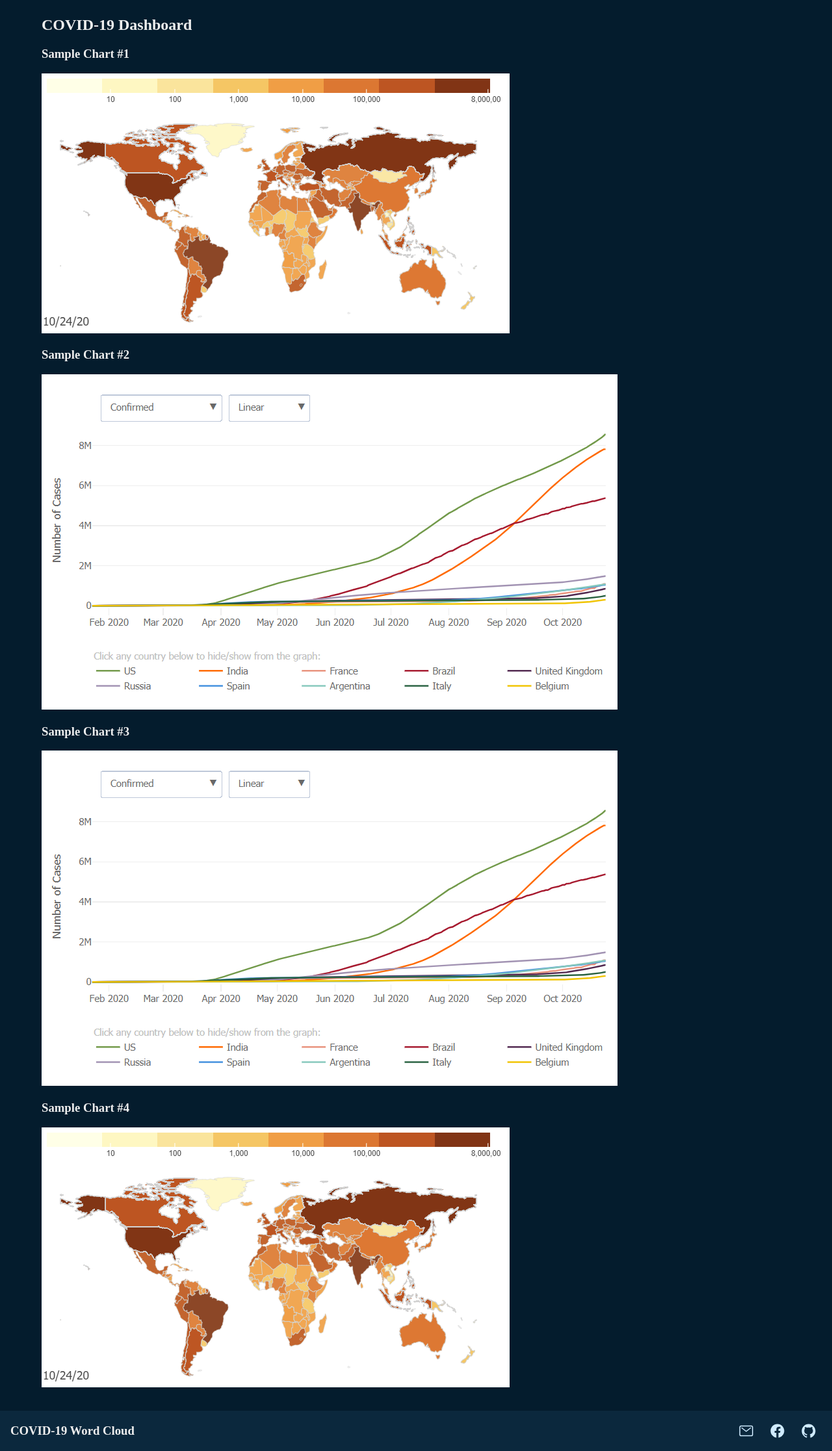
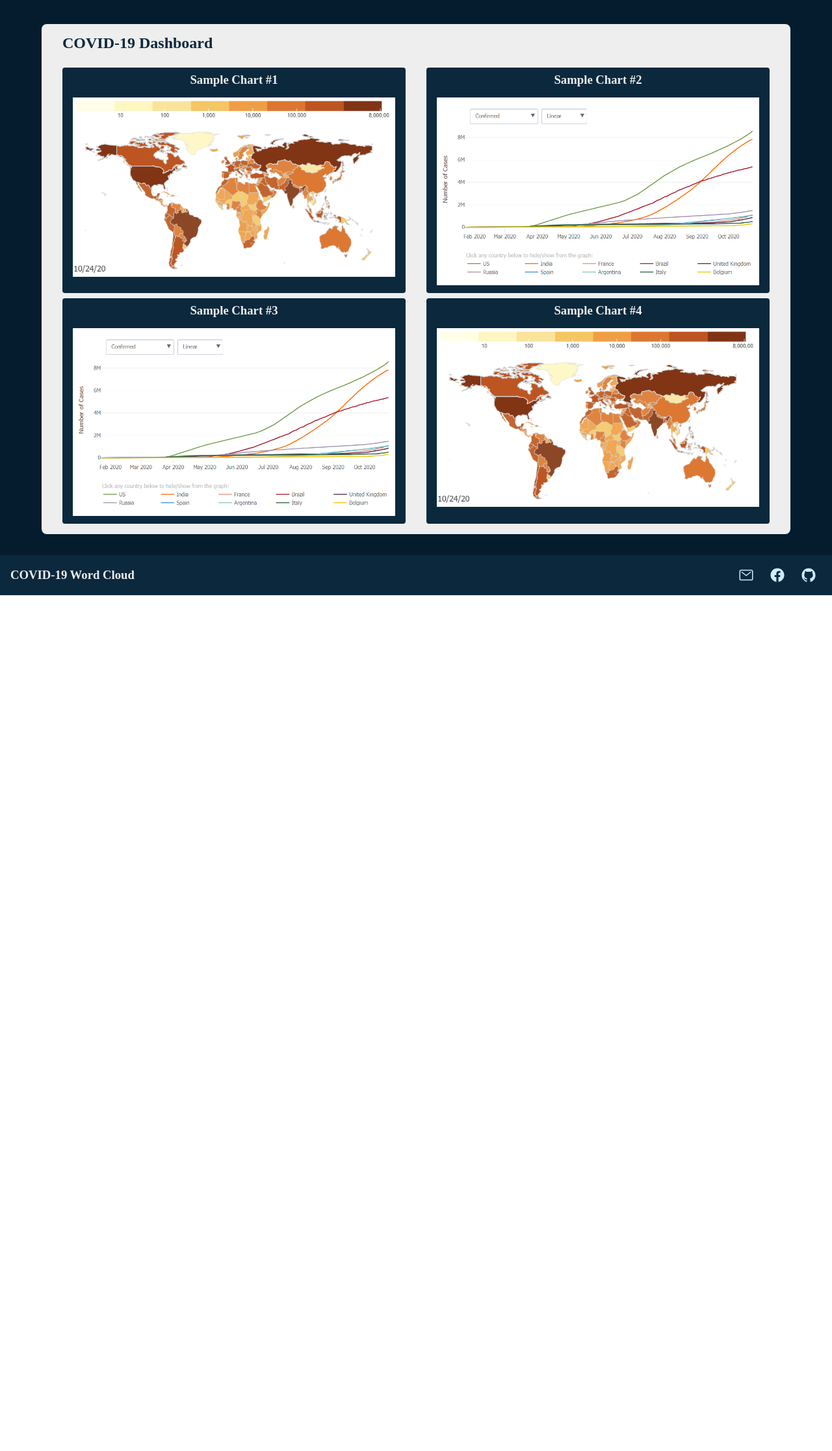
Before and after one commit to ddusi/covid19_WordCloud, a Django app: page /covid-web/status/ in a window 1280 px wide. Shown: the part 59-2292 px from the top of the page at 65% size. After the commit the page ends 975 px from the top, so only its background shows below. Run offline with Django 3.2, Linux system fonts and the light colour scheme; parts of the project's set-up code (start-up, migrations or seed data) failed here and were passed over; some libraries are stand-ins or nearby versions.

Commit message:
Add styles for 'Status' page to apply style guides to it #46

```diff
--- a/Covid_web/static/css/style.css
+++ b/Covid_web/static/css/style.css
@@ -568,3 +568,70 @@ section.precautions--main-section {
 
   font-size: 0.8rem;
 }
+
+/* Status page */
+section.status--main-section {
+  padding-top: 2rem;
+}
+
+.status__dashboard {
+  display: grid;
+  grid-template:
+    'title title' auto
+    'chart-a chart-b' 1fr
+    'chart-c chart-d' 1fr /
+    1fr 1fr;
+  gap: 0.5rem 2rem;
+  align-items: center;
+
+  padding: 1rem 2rem;
+  border-radius: 8px;
+
+  background: var(--color-1);
+  color: var(--color-5);
+}
+
+.dashboard__title {
+  grid-area: title;
+
+  margin: 0 0 1rem;
+}
+
+.dashboard__chart--container {
+  box-sizing: border-box;
+  justify-items: center;
+
+  max-width: 640px;
+  height: 100%;
+  padding: 0.5rem 1rem;
+  border-radius: 4px;
+
+  background: var(--color-5);
+  color: var(--color-1);
+}
+
+.dashboard__chart--container:first-of-type {
+  grid-area: chart-a;
+}
+
+.dashboard__chart--container:nth-of-type(2) {
+  grid-area: chart-b;
+}
+
+.dashboard__chart--container:nth-of-type(3) {
+  grid-area: chart-c;
+}
+
+.dashboard__chart--container:nth-of-type(4) {
+  grid-area: chart-d;
+}
+
+.chart__name {
+  margin: 0 0 1rem;
+}
+
+.chart__graphic {
+  width: 100%;
+
+  object-fit: contain;
+}
```
